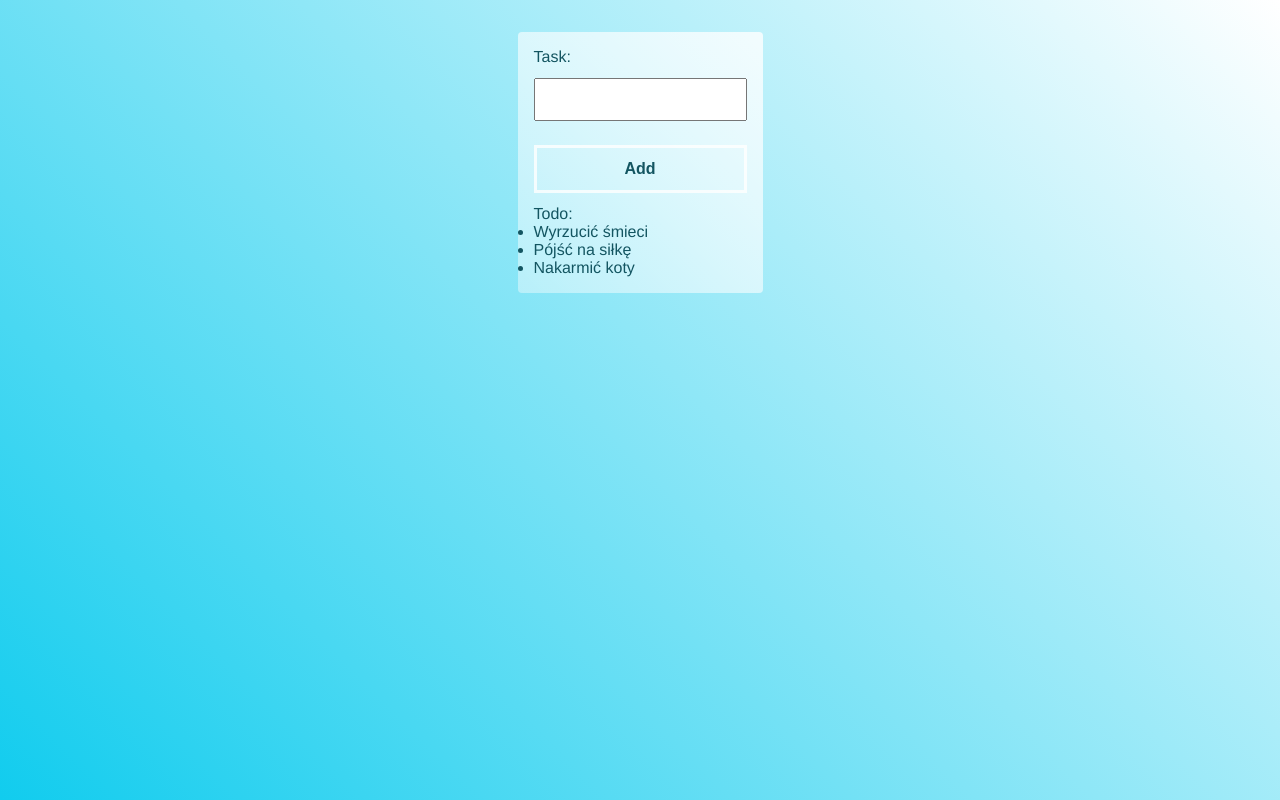
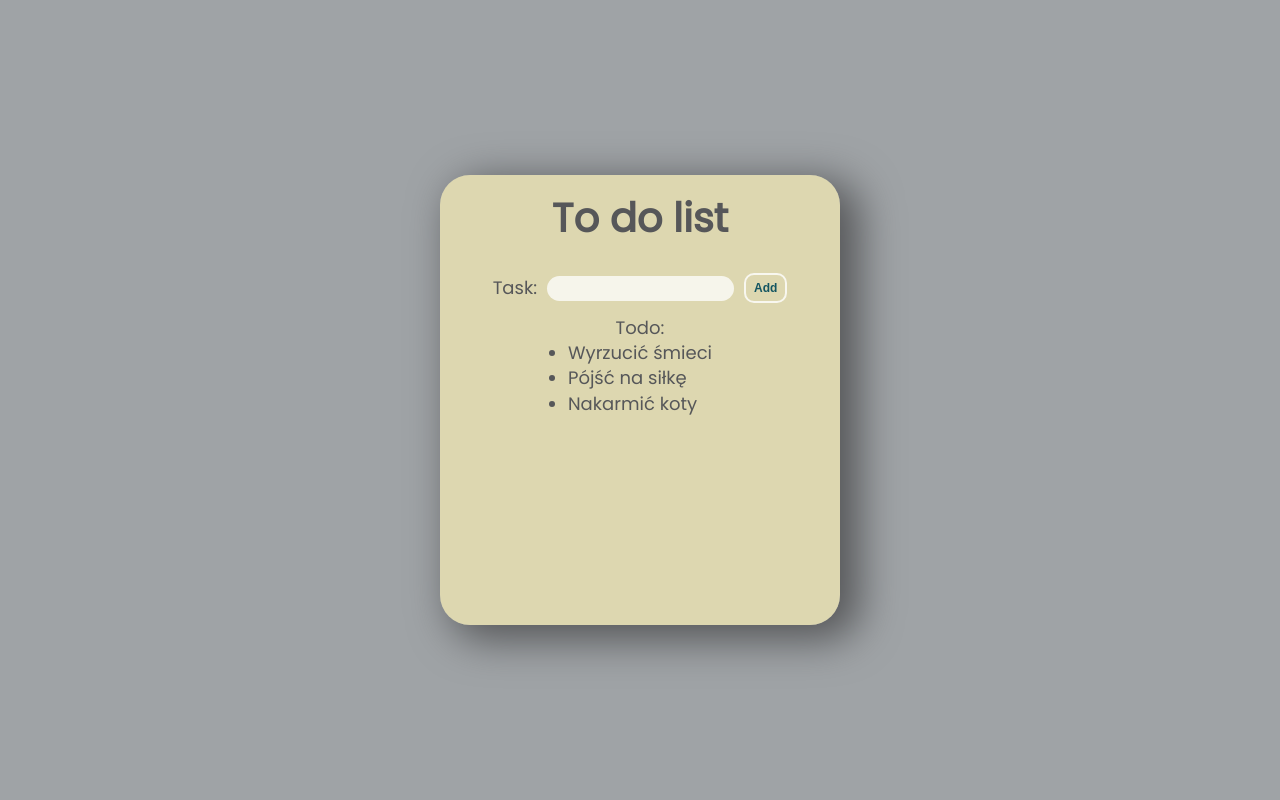
Before and after one commit to Davcode1234/TS-exercises, a website: page index.html in a window 1280 px wide. Drawn offline with Linux system fonts and the light colour scheme.

Commit message:
style changes

```diff
--- a/index.html
+++ b/index.html
@@ -6,17 +6,37 @@
         <meta name="viewport" content="width=device-width, initial-scale=1.0" />
         <title>Typescrit</title>
         <link rel="stylesheet" href="styles.css" />
+        <link
+  rel="stylesheet"
+  href="https://use.fontawesome.com/releases/v5.8.2/css/all.css"
+  integrity="sha384-oS3vJWv+0UjzBfQzYUhtDYW+Pj2yciDJxpsK1OYPAYjqT085Qq/1cq5FLXAZQ7Ay"
+  crossorigin="anonymous"
+/>
+<link
+  href="https://fonts.googleapis.com/css?family=Poppins:200i,300,400&display=swap"
+  rel="stylesheet"
+/>
+<link href="https://fonts.googleapis.com/css?family=Raleway:700&display=swap"
+  rel="stylesheet"
+/>
     </head>
     <body>
+      <div class="main-container">
         <form class="container" autocomplete="off">
+          <h1> To do list </h1>
+          <div class="input-container">
             <label for="name">Task:</label>
             <input type="text" id="name" />
-            <ul class="categories"></ul>
             <button>Add</button>
-            <p>Todo:</p>
-            <ul class="tasks">
-            </ul>
-        </form>
+          </div>
+
+        <ul class="categories"></ul>
+        <p>Todo:</p>
+        <ul class="tasks">
+        </ul>
+    </form>
+  </div>
+
         <script type="module" src="dist/app.js"></script>
     </body>
 </html>
--- a/styles.css
+++ b/styles.css
@@ -9,46 +9,68 @@
   padding: 0;
 }
 
+h1 {
+  font-size: 40px;
+  margin: 15px 0;
+}
+
 body {
-  align-items: flex-start;
-  background: linear-gradient(45deg, #1ce, #fff);
-  color: var(--color-text);
+  font-family:'Poppins', sans-serif;
+  font-size: 18px;
+  font-weight: 400;
+  line-height: 1.4;
+  background-color: #9FA3A6;
+  color: #565759;
+}
+
+.main-container {
+  width: 100%;
+  height: 100vh;
   display: flex;
   justify-content: center;
-  height: 100vh;
-  font-family: Helvetica, sans-serif;
-  padding: 32px;
-  width: 100vw;
+   align-items: center;
 }
 
 .container {
-  background: linear-gradient(
-      45deg,
-      rgba(255, 255, 255, 0.4),
-      rgba(255, 255, 255, 0.8)
-  );
-  border-radius: 4px;
-  display: inline-block;
-  padding: 16px;
+  width: 400px;
+  height: 50%;
+  min-height: 450px;
+  background-color: rgba(242, 232, 179, 0.75);
+  display: flex;
+  flex-direction: column;
+  align-items: center;
+  border-radius: 30px;
+  box-shadow: 15px 10px 40px 5px #565759;
+  overflow: auto;
+}
+
+.input-container{
+  display: flex;
+  align-items: center;
 }
 
 input[type="text"] {
   display: block;
-  margin: 12px 0;
-  padding: 12px 16px;
+  border: none;
+  border-radius: 30px;
+  padding: 5px;
+  margin: 0 10px;
+  text-align: center;
+  opacity: 0.75;
 }
 
 button {
   background: transparent;
-  border: rgba(255, 255, 255, 0.8) solid 3px;
+  border: rgba(255, 255, 255, 0.8) solid 2px;
+  border-radius: 10px;
   color: var(--color-text);
   cursor: pointer;
-  font-size: 16px;
+  font-size: 12px;
   font-weight: bold;
   margin: 12px 0;
-  padding: 12px 16px;
+  padding: 6px 8px;
   transition: border-color 0.3s, background 0.3s;
-  width: 100%;
+  width: 30%;
 }
 
 button:hover {
```
